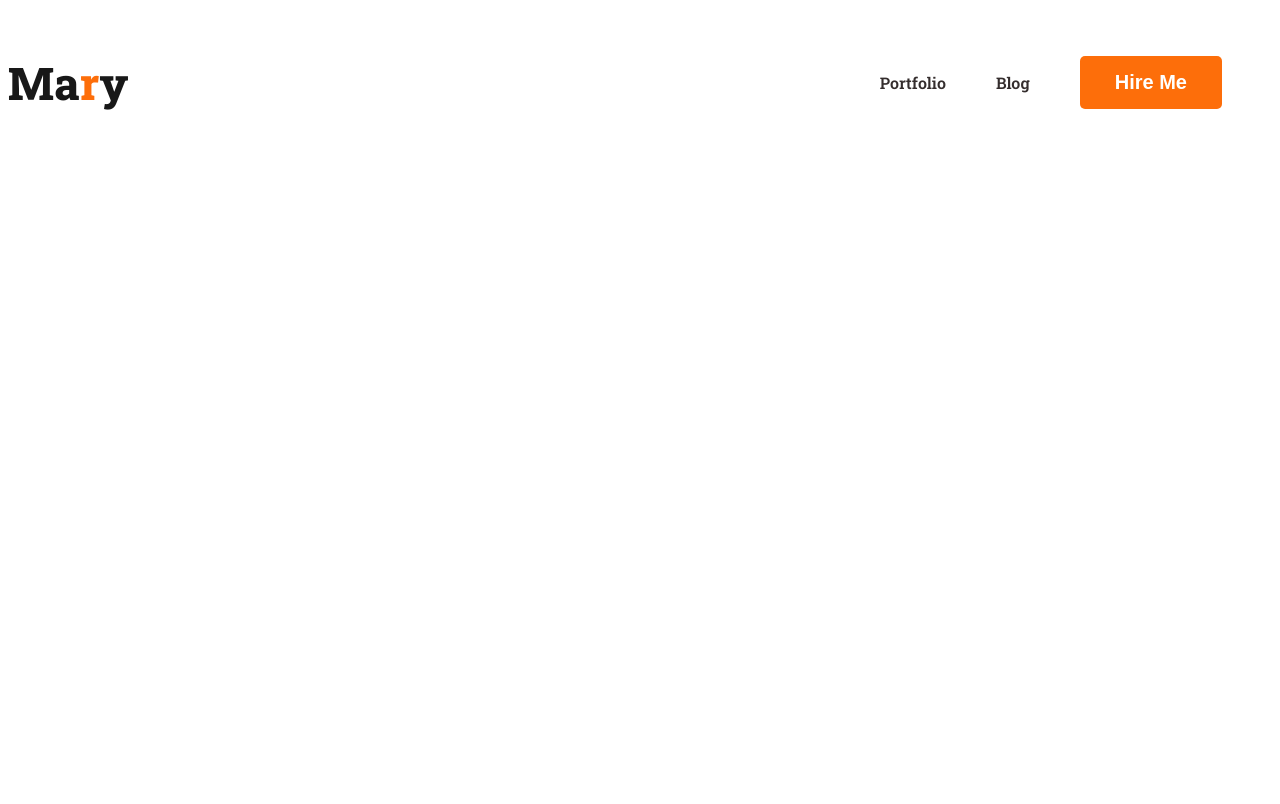
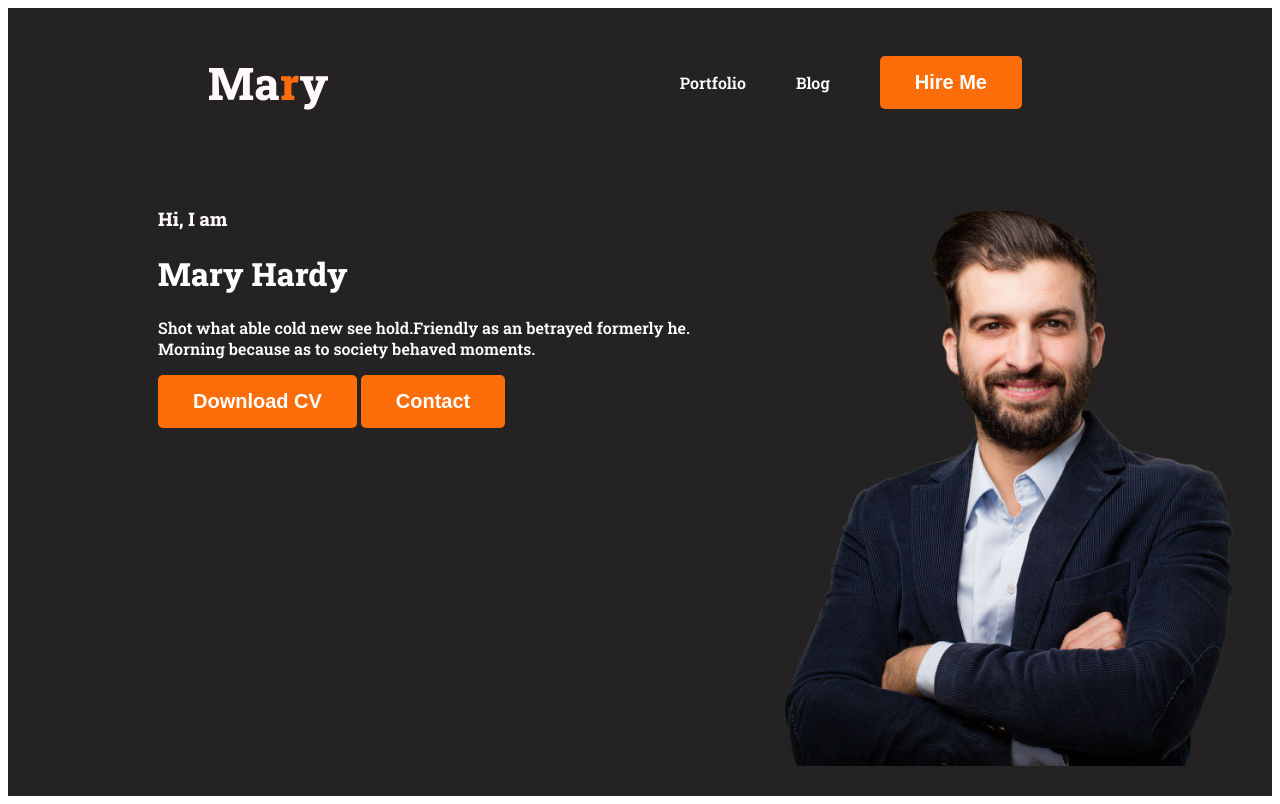
Before and after one commit to MRaihan-1/webdev-portfolio, a plain HTML site: page index.html in a window 1280 px wide. Drawn offline with Linux system fonts and the light colour scheme.

Commit message:
banner pic & other works

```diff
--- a/index.html
+++ b/index.html
@@ -12,7 +12,7 @@
 </head>
 
 <body>
-    <header>
+    <header class="header">
         <nav>
             <h3 class="nav-title">Ma<span class="orange-r">r</span>y</h3>
             <ul>
@@ -21,6 +21,16 @@
                 <li><button class="btn-primary">Hire Me</button></li>
             </ul>
         </nav>
+        <div class="banner">
+            <div class="banner-content">
+                <h3 class="banner-greeting">Hi, I am</h3>
+                <h1 class="banner-title">Mary Hardy</h1>
+                <p class="banner-dscrpt">Shot what able cold new see hold.Friendly as an betrayed formerly he. Morning because as to society behaved moments.</p>
+                <button class="btn-primary">Download CV</button>
+                <button class="btn-primary">Contact</button>
+            </div>
+            <img class="propic" src="images/hardy.png" alt="">
+        </div>
     </header>
     <main>
 
--- a/styles/portfolio.css
+++ b/styles/portfolio.css
@@ -8,6 +8,7 @@ nav {
     display: flex;
     justify-content: space-between;
     align-items: center;
+    margin: 0 200px;
 }
 
 .orange-r {
@@ -25,7 +26,7 @@ nav {
 }
 
 .nav-title {
-    color: #181818;
+    color: #fffafa;
     text-shadow: 0px 4px 4px 0px rgba(0, 0, 0, 0.25);
     font-size: 45px;
     font-weight: 800;
@@ -43,5 +44,26 @@ nav li {
 
 nav a {
     text-decoration: none;
-    color: #342d2d;
+    color: #ffffff;
 }
+
+/* header related styles */
+.header{
+    background-color: rgb(36, 34, 34);
+}
+.banner{
+    padding: 30px 30px 30px 150px;
+    display: flex;
+}
+.banner-greeting{
+    color: #fffafa;
+}
+.banner-title{
+    color: white;
+}
+.banner-dscrpt{
+    color: white;
+}
+.banner .propic{
+    width: 500px;
+}
```
